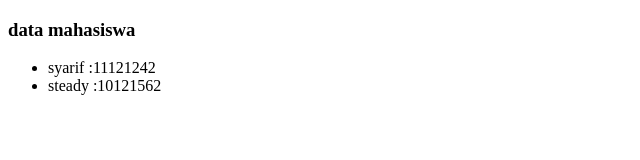
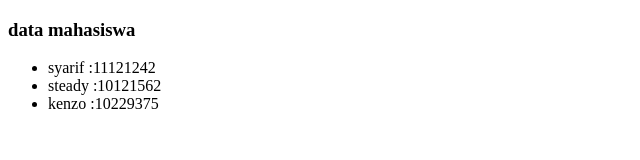
Before and after one commit to syariefhidayatt/latihan2, a plain HTML site: page index.html in a window 1280 px wide. Shown: the whole page, without its empty margins (0-640 px from the left). Drawn offline with Linux system fonts and the light colour scheme.

Commit message:
menambahkan data mahasiswa

```diff
--- a/index.html
+++ b/index.html
@@ -10,6 +10,8 @@
     <ul>
         <li>syarif :11121242</li>
         <li>steady :10121562</li>
+        <li>kenzo :10229375</li>
+
     </ul>
 </body>
 </html>
```
